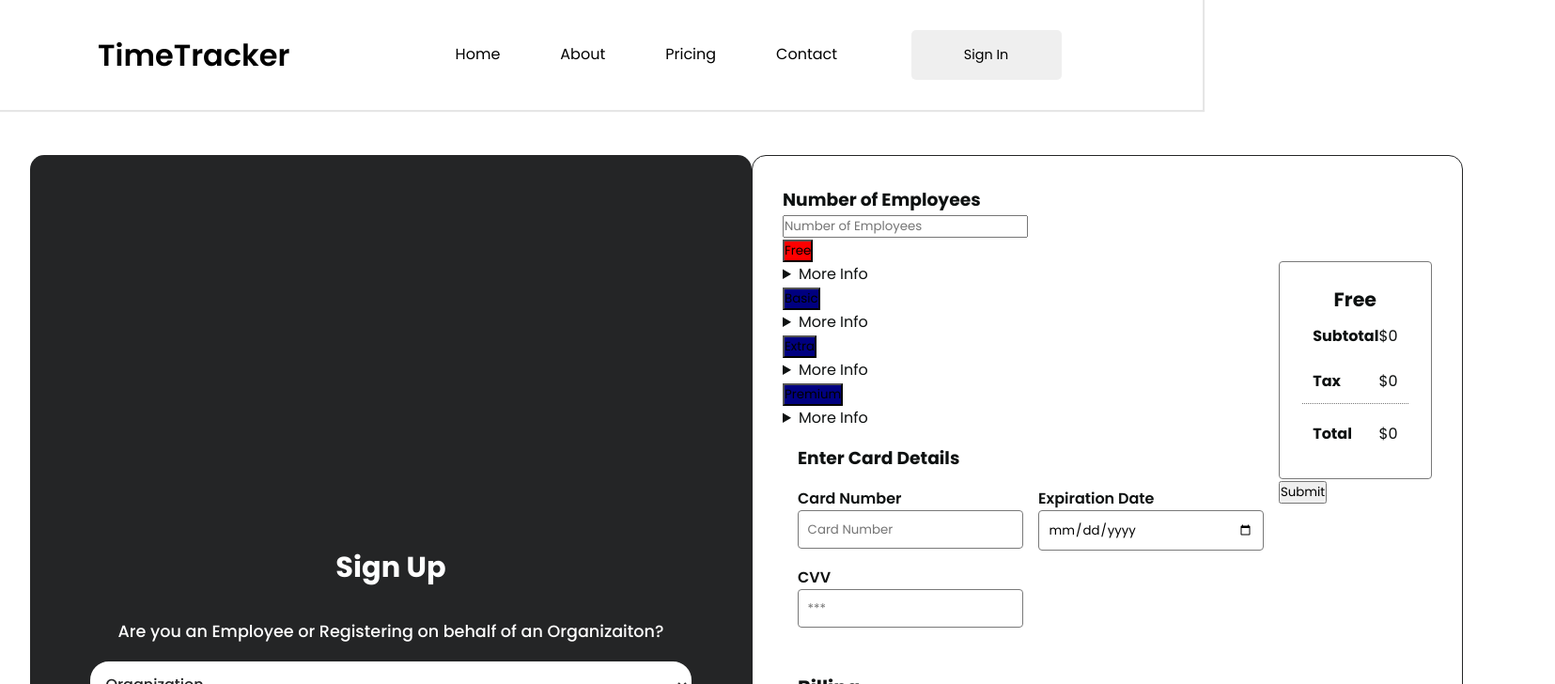
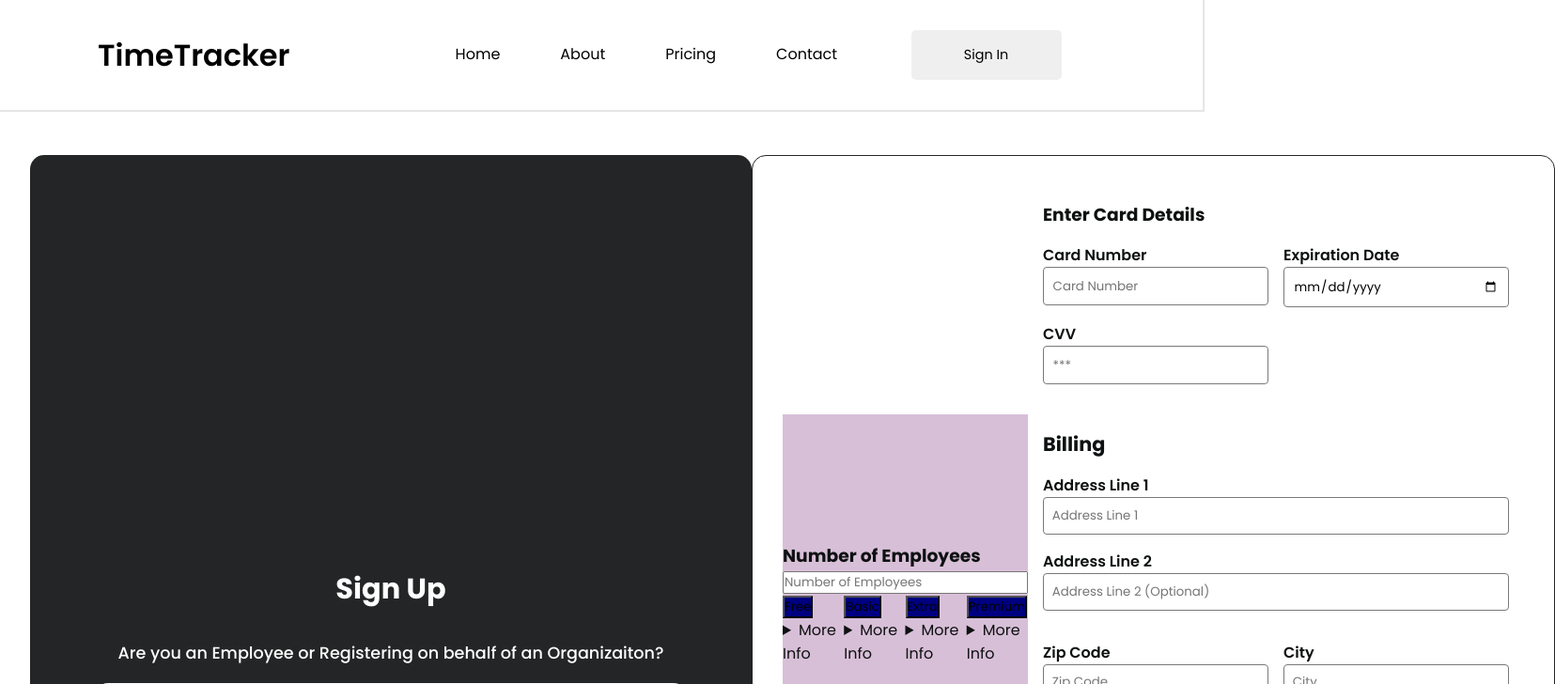
Before and after one commit to chenderson17/TimeTracker, a React (Create React App) app in the folder timetrackerwebapp/: page /signup in a window 1280 px wide. Both pictures are taken after a click on the button 1120 px from the left and 681 px from the top of the page. Shown: the top 728 px of the page at 94% size, 1655 px wide, since content can reach past the window. Built offline with nearby package versions, Linux system fonts and the light colour scheme; some icons are missing.

Commit message:
Edited signup pages

```diff
--- a/timetrackerwebapp/src/Components/SignUp.css
+++ b/timetrackerwebapp/src/Components/SignUp.css
@@ -64,11 +64,7 @@
 .signup-select-container select option{
    padding: 1rem;
 }
-.signup-form-employee, .org-page-one .signup-form-org{
-    border:1.2px solid rgb(121,121,121);
-    border-radius:5px;
 
-}
 
 .signup-plan-container{
     text-align:center;
@@ -97,16 +93,6 @@
 }
 
 
-
-
-
-
-details  ul {
-    margin-left:1.5rem;
-}
-.org-page-two-num form{
-    margin:0 auto;
-}
 
 
 
@@ -197,9 +183,7 @@ details  ul {
     display: flex;
     justify-content: center;
 }
-.org-page-two-billing{
 
-}
 
 
 .org-page-two .create-an-account-button-container{
--- a/timetrackerwebapp/src/Components/SignUpButtonClass.css
+++ b/timetrackerwebapp/src/Components/SignUpButtonClass.css
@@ -4,3 +4,6 @@
 .signupBtnCurrent{
     background-color: red;
 }
+.price-btn-container{
+    display: flex;
+}
--- a/timetrackerwebapp/src/Components/SignUpEmployee.css
+++ b/timetrackerwebapp/src/Components/SignUpEmployee.css
@@ -14,7 +14,7 @@
     width:15rem;
 }
 .employee-signup-container label, .org-signup-container label{
-    font-weight: 500;
+    font-weight: 600;
     font-size:0.9em;
     margin-bottom:1rem;
 }
--- a/timetrackerwebapp/src/Components/SignUpOrgPageTwo.css
+++ b/timetrackerwebapp/src/Components/SignUpOrgPageTwo.css
@@ -1,21 +1,27 @@
 .signup-org-pagetwo-form{
     display:grid;
     grid-template-columns: repeat(2,auto);
-    grid-template-rows:repeat(3,auto);
+    grid-template-rows:repeat(4,auto);
 }
 .num-of-employees-container{
-    grid-row-start:1;
+    grid-row-start:2;
     grid-column-start:1;
-    grid-row-end:4;
+    grid-row-end:3;
+    background-color: thistle;
+    display: flex;
+    justify-content: center;
+    flex-direction: column;
 }
 .enter-card-details-container{
     grid-column-start:2;
 }
 .billing-address-container{
     grid-column-start:2;
+    grid-row-start:2;
 }
 .subtotal-section{
     grid-column-start:2;
+    grid-row-start:3;
 }
 .billing-address-container-header{
     font-size:1.3em;
@@ -44,3 +50,10 @@
     width:100%;
 
 }
+.signup-org-pagetwo-submit-btn{
+    grid-row-start:4;
+    grid-column-start:1;
+    grid-column-end:3;
+    display: flex;
+    justify-content: center;
+}
--- a/timetrackerwebapp/src/Components/SignUpOrgPageTwo.js
+++ b/timetrackerwebapp/src/Components/SignUpOrgPageTwo.js
@@ -6,7 +6,7 @@ export default function SignUpOrgPageTwo({orgLeftButton, formBehaviour}){
     const [numOfEmployees, setNumOfEmployees] = useState(1);
     const[planDetails, setPlanDetails] = useState("Free");
     const[priceDetails, setPriceDetails] = useState(0.00);
-    const [currentPlan, setCurrentPlan] = useState("Free");
+    const [currentPlan, setCurrentPlan] = useState("");
     const tax = Math.round(priceDetails * 5.70) / 100;
     function getEmployeeNumber(event){
         setNumOfEmployees(event.target.value);
@@ -22,7 +22,9 @@ export default function SignUpOrgPageTwo({orgLeftButton, formBehaviour}){
 
         <div className='num-of-employees-input-container'>
         <input type="text" inputmode="numeric"name="numOfEmployeesSignup" placeholder='Number of Employees' onKeyUp={getEmployeeNumber}></input>
+        </div>
         <SignUpOrgPageTwoPriceButtons setCurrentPlan={setCurrentPlan} currentPlan={currentPlan} employeeAmount={numOfEmployees} />
+
         </div>
 
 
@@ -95,8 +97,6 @@ export default function SignUpOrgPageTwo({orgLeftButton, formBehaviour}){
         </div>
 
 
-        </div>
-
         <div className='subtotal-section'>
             <div className='signup-subtotal-container'>
                 <div className='signup-plan-container'>
@@ -118,7 +118,7 @@ export default function SignUpOrgPageTwo({orgLeftButton, formBehaviour}){
             </div>
             </div>
             <div className='signup-org-pagetwo-submit-btn'>
-                <button type='submit'>Submit</button>
+                <button type='submit'>Create Account</button>
             </div>
         </form>
         {orgLeftButton()}
```
